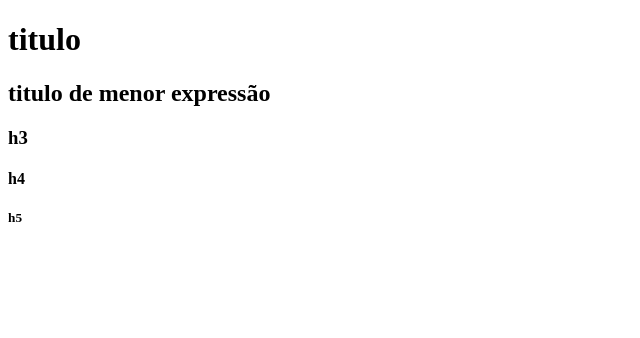
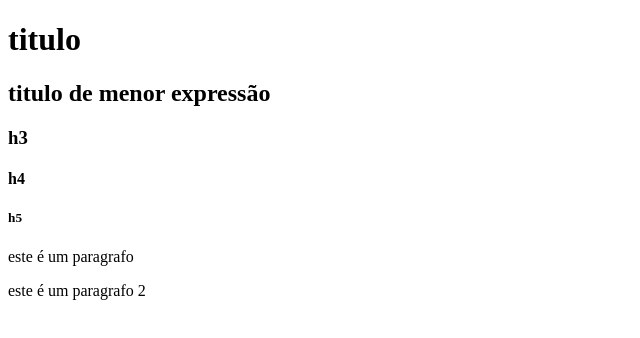
Before and after one commit to lUIZALUCK/aulaHtlm, a plain HTML site: page index.html in a window 1280 px wide. Shown: the whole page, without its empty margins (0-640 px from the left). Drawn offline with Linux system fonts and the light colour scheme.

Commit message:
atualização dos paragrafos

```diff
--- a/index.html
+++ b/index.html
@@ -11,5 +11,7 @@
     <h3>h3</h3>
     <h4>h4</h4>
     <h5>h5</h5>
+    <p>este é um paragrafo</p>
+    <p>este é um paragrafo 2</p>
 </body>
 </html>
```
